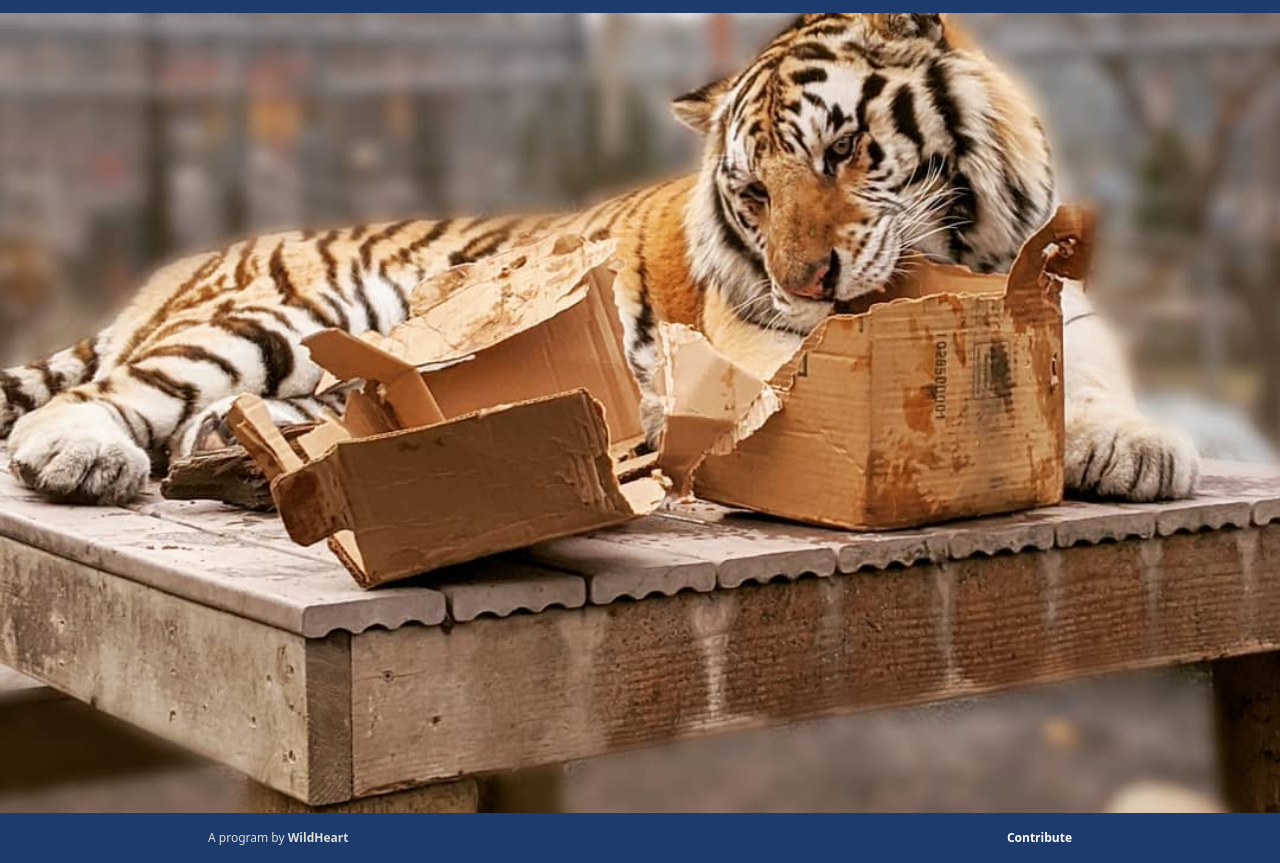
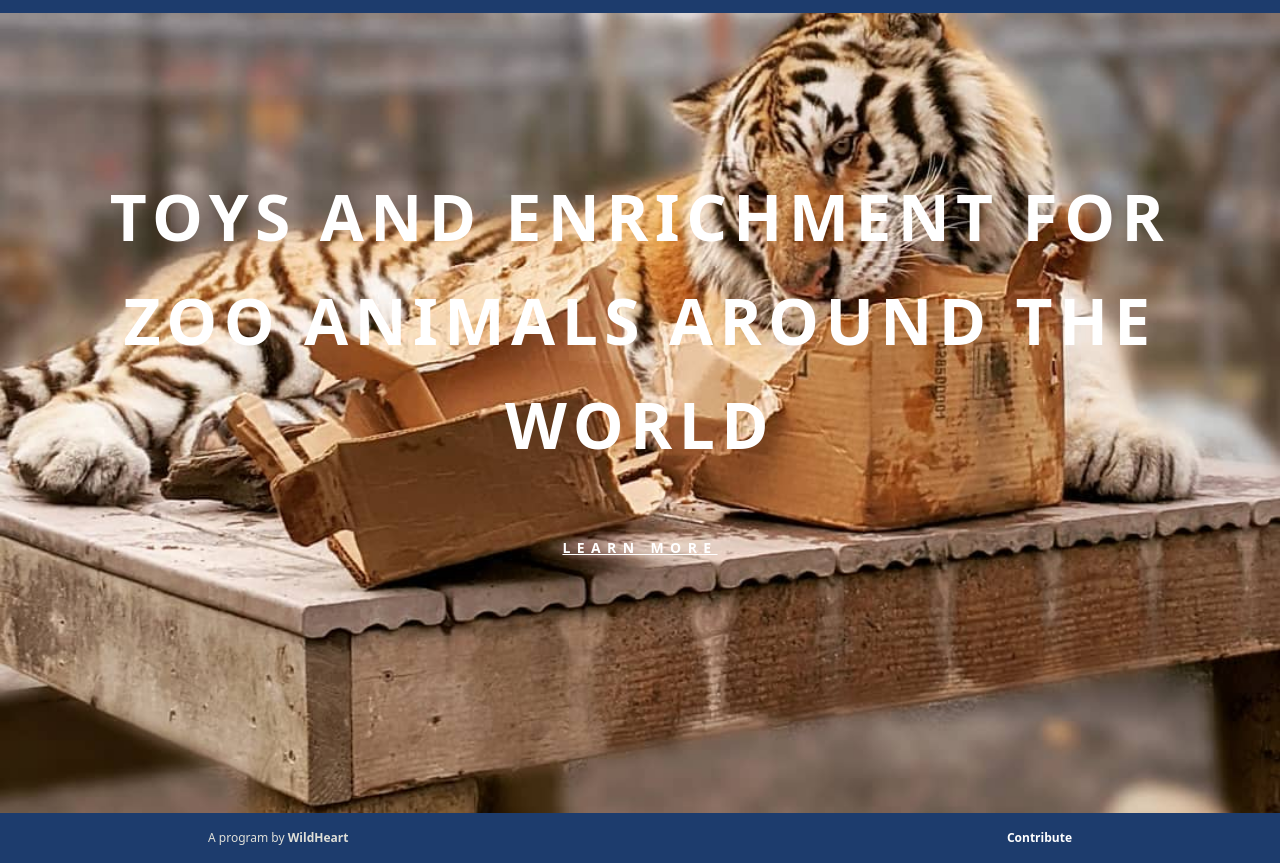
Before and after one commit to wolfmathias/wwlanding, a Gatsby site: page / in a window 1280 px wide. Shown: the part 83-946 px from the top of the page. Built offline with nearby package versions, Linux system fonts and the light colour scheme; Gatsby itself is replaced by a stand-in of ours; what @tailwindcss/custom-forms would draw is missing.

Commit message:
add hero image text

```diff
--- a/src/pages/index.js
+++ b/src/pages/index.js
@@ -1,3 +1,4 @@
+import { Link } from "gatsby";
 import React from "react";
 
 import Layout from "../components/layout";
@@ -12,9 +13,16 @@ function IndexPage() {
         title="Home"
       />
       <div className="h-screen bg-local bg-cover bg-center" style={{ backgroundImage:`url(${tigerCardboard})`}}>
-        <div className="h-full pt-20">
-          <div className="uppercase text-4xl text-gray-300 font-medium tracking-widest p-6">
-
+        <div className="h-full pt-32">
+          <div className="uppercase text-5xl md:text-6xl md:text-center text-white font-semibold tracking-widest leading-relaxed p-6">
+            <h1>
+              Toys and enrichment for zoo animals around the world
+            </h1>
+            <Link
+              className="underline text-sm"
+              href="/about/">
+                Learn more
+            </Link>
           </div>
         </div>
       </div>
```
